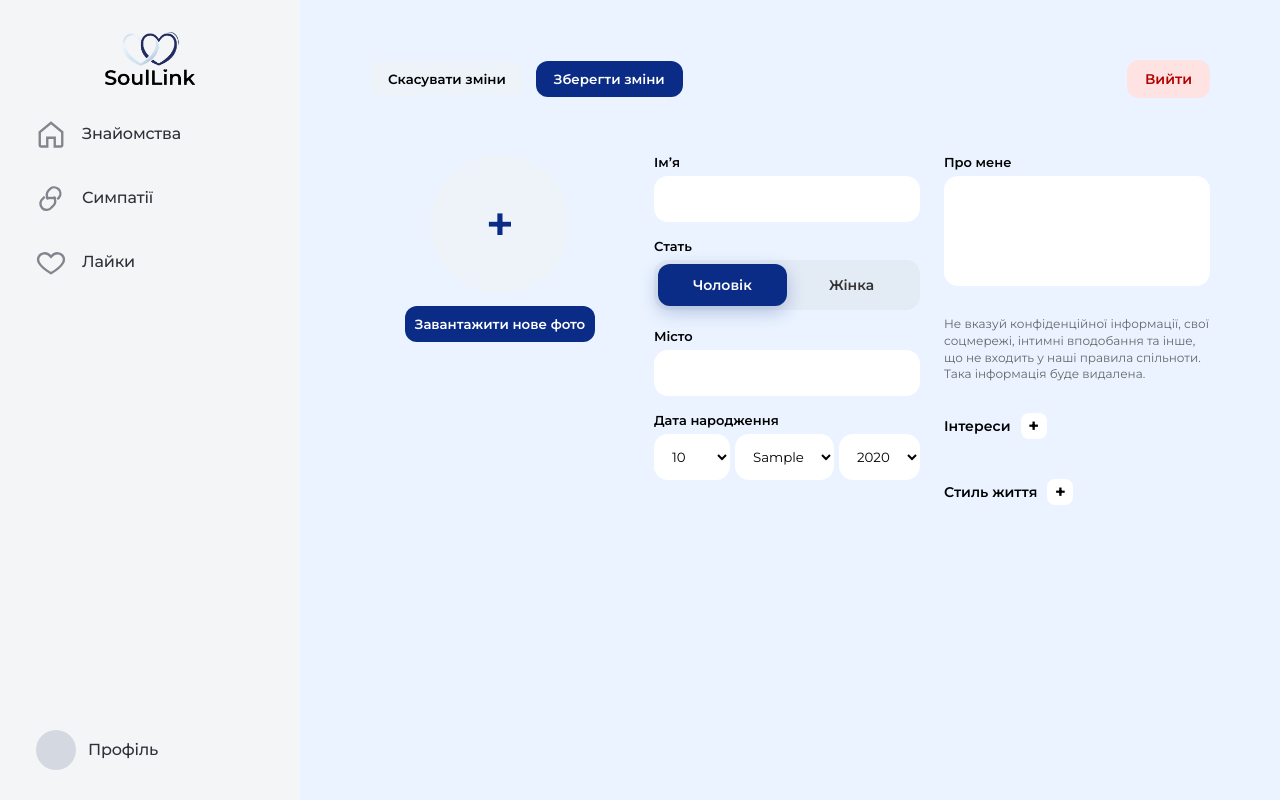
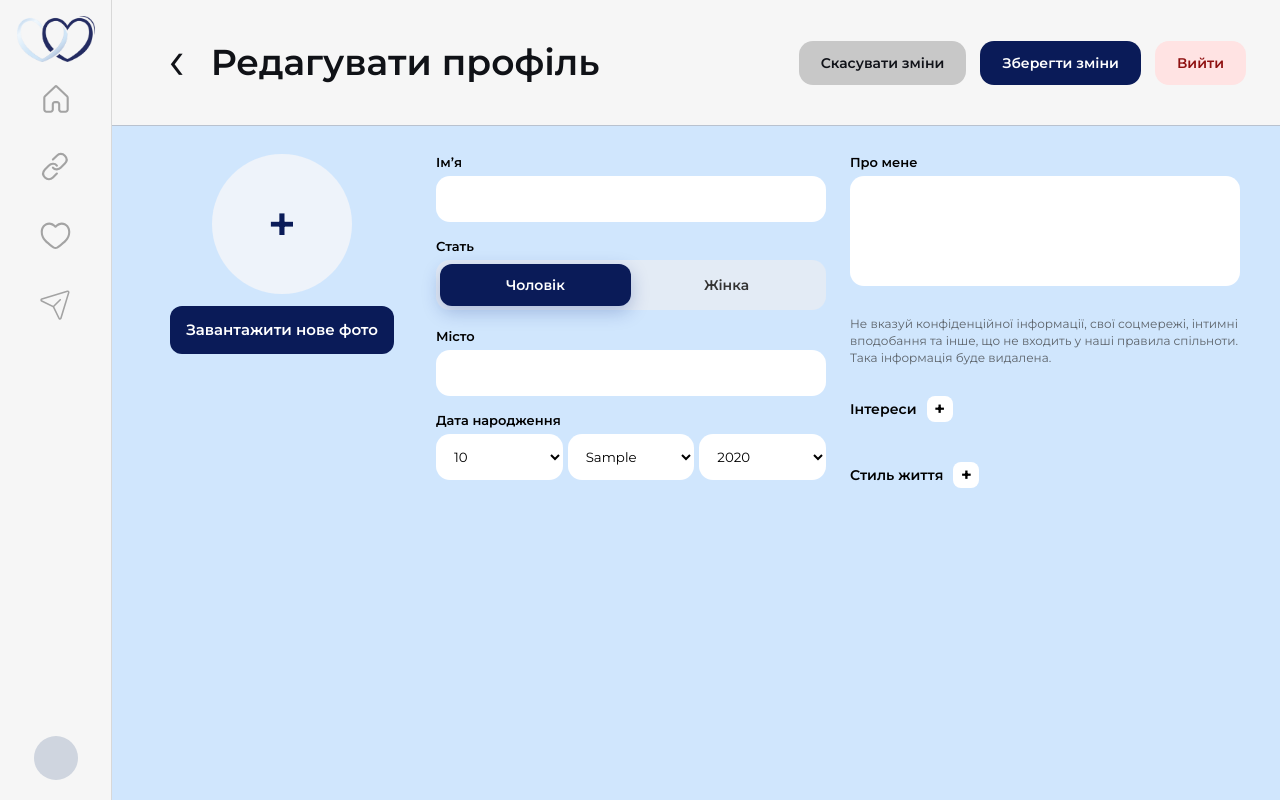
Before and after one commit to tinderproject2026/tinder, a Django app: template templates/profile.html in a window 1280 px wide. Run offline with Django 3.2, Linux system fonts and the light colour scheme; the template is opened without the code that fills it: most values are stand-ins (such as "Sample title", 1, 10 or a date in 2020).

Commit message:
Rework design

```diff
--- a/templates/profile.html
+++ b/templates/profile.html
@@ -12,7 +12,7 @@
 
 body {
   margin: 0;
-  background: #eaf3ff;
+  background: #D0E6FD;
   display: flex;
   min-height: 100vh;
 }
@@ -117,7 +117,7 @@ body {
 }
 
 .save {
-  background: #0b2c86;
+  background: #0A1B58;
   color: #fff;
 }
 
@@ -150,12 +150,14 @@ body {
 
 .photo-block button {
   width: 100%;
-  padding: 10px;
+  padding: 14px 16px;
   border-radius: 12px;
   border: none;
-  background: #0b2c86;
+  background: #0A1B58;
   color: #fff;
   font-weight: 600;
+  font-size: 15px;
+  line-height: 20px;
   cursor: pointer;
   margin-bottom: 8px;
 }
@@ -173,7 +175,7 @@ body {
   align-items: center;
   justify-content: center;
   font-size: 48px;
-  color: #0b2c86;
+  color: #0A1B58;
   font-weight: 600;
   margin-bottom: 12px;
 }
@@ -342,7 +344,7 @@ textarea {
 }
 
 .gender-option.active {
-  background: #0b2c86;
+  background: #0A1B58;
   color: white;
   box-shadow: 0 6px 18px rgba(11,44,134,.25);
 }
@@ -405,7 +407,7 @@ textarea {
 .login-link, .register-link{
   padding:10px;
   border-radius:12px;
-  background:#132c74;
+  background:#0A1B58;
   color:white;
   text-decoration:none;
   text-align:center;
@@ -448,12 +450,11 @@ textarea {
   font-size: 0;
 }
 
-.nav a svg {
+.nav a img {
   width: 30px;
   height: 30px;
-  stroke: #81858d;
-  stroke-width: 1.9;
-  fill: none;
+  object-fit: contain;
+  opacity: .72;
 }
 
 .nav-text {
@@ -469,8 +470,8 @@ textarea {
   font-weight: 600;
 }
 
-.nav a.active svg {
-  stroke: #0f1114;
+.nav a.active img {
+  opacity: 1;
 }
 
 .profile {
@@ -509,6 +510,154 @@ textarea {
   letter-spacing: -0.18px;
 }
 
+/* Sidebar style equal to messages page */
+.mini-sidebar{
+  width:112px;
+  background:#f6f6f6;
+  border-right:1px solid #d8d8d8;
+  display:flex;
+  flex-direction:column;
+  align-items:center;
+  justify-content:space-between;
+  padding:16px 0 20px;
+}
+
+.mini-top{
+  width:100%;
+  display:flex;
+  flex-direction:column;
+  align-items:center;
+}
+
+.mini-logo{
+  width:78px;
+  height:auto;
+}
+
+.mini-nav{
+  width:100%;
+  display:flex;
+  flex-direction:column;
+  align-items:center;
+  justify-content:flex-start;
+  gap:24px;
+  margin-top:16px;
+}
+
+.mini-link{
+  width:44px;
+  height:44px;
+  display:flex;
+  align-items:center;
+  justify-content:center;
+  border-radius:12px;
+}
+
+.mini-link-icon{
+  width:34px;
+  height:34px;
+  object-fit:contain;
+  opacity:.72;
+}
+
+.mini-link.active .mini-link-icon{opacity:1}
+
+.mini-user img,.mini-avatar{
+  width:44px;
+  height:44px;
+  border-radius:50%;
+  object-fit:cover;
+}
+
+.mini-avatar{background:#cfd5df}
+
+/* Top header like reference */
+.main{
+  flex:1;
+  padding:0;
+}
+
+.edit-header{
+  height:126px;
+  background:#f6f6f6;
+  border-bottom:1px solid #b9c2cf;
+  padding:0 34px 0 56px;
+  display:flex;
+  align-items:center;
+  justify-content:space-between;
+}
+
+.edit-header-left{
+  display:flex;
+  align-items:center;
+  gap:26px;
+}
+
+.edit-back{
+  border:none;
+  background:transparent;
+  color:#101217;
+  font-size:56px;
+  line-height:1;
+  font-weight:400;
+  cursor:pointer;
+  padding:0;
+  display:flex;
+  align-items:center;
+  justify-content:center;
+  transform:translateY(-3px);
+}
+
+.edit-title{
+  font-size:36px;
+  line-height:1.05;
+  font-weight:600;
+  color:#101217;
+}
+
+.edit-header-actions{
+  display:flex;
+  align-items:center;
+  gap:14px;
+}
+
+.edit-cancel,
+.edit-save{
+  border:none;
+  border-radius:14px;
+  padding:12px 22px;
+  font-size:14px;
+  line-height:20px;
+  font-weight:600;
+  cursor:pointer;
+}
+
+.edit-cancel{
+  background:#C8C8C8;
+  color:#111319;
+}
+
+.edit-save{
+  background:#0A1B58;
+  color:#fff;
+}
+
+.edit-logout{
+  border:none;
+  border-radius:14px;
+  padding:12px 22px;
+  font-size:14px;
+  line-height:20px;
+  font-weight:600;
+  background:#ffe3e3;
+  color:#8f1111;
+  text-decoration:none;
+}
+
+.profile-card{
+  padding:28px 40px 30px;
+}
+
 
 </style>
 </head>
@@ -516,48 +665,32 @@ textarea {
 <body>
 
 <!-- SIDEBAR -->
-<div class="sidebar">
-  <div>
-  <div class="logo">
-    <img src="/images/logo.png" alt="SoulLink" class="logo-img">
+<aside class="mini-sidebar">
+  <div class="mini-top">
+    <img src="/images/logo-2.png" alt="SoulLink" class="mini-logo">
+    <nav class="mini-nav">
+      <a class="mini-link" href="{% if request.session.user_id %}/dating/{% else %}/login/{% endif %}" aria-label="Знайомства">
+        <img class="mini-link-icon" src="/images/icons/codicon_home.svg" alt="">
+      </a>
+      <a class="mini-link" href="{% if request.session.user_id %}/sympathy{% else %}/login/{% endif %}" aria-label="Симпатії">
+        <img class="mini-link-icon" src="/images/icons/system-uicons_chain.svg" alt="">
+      </a>
+      <a class="mini-link" href="{% if request.session.user_id %}/likes/{% else %}/login/{% endif %}" aria-label="Лайки">
+        <img class="mini-link-icon" src="/images/icons/solar_heart-linear.svg" alt="">
+      </a>
+      <a class="mini-link" href="/messages/" aria-label="Повідомлення">
+        <img class="mini-link-icon" src="/images/icons/ph_paper-plane-tilt-light.svg" alt="">
+      </a>
+    </nav>
   </div>
-
-    <div class="nav">
-
-      <a href="{% if request.session.user_id %}/dating/{% else %}/login/{% endif %}">
-        <svg viewBox="0 0 24 24" aria-hidden="true"><path d="M3 10.5 12 3l9 7.5V21a1 1 0 0 1-1 1h-5v-7h-6v7H4a1 1 0 0 1-1-1z"/></svg>
-        <span class="nav-text">Знайомства</span>
-        🏠 Знайомства
-      </a>
-
-      <a href="{% if request.session.user_id %}/sympathy{% else %}/login/{% endif %}">
-        <svg viewBox="0 0 24 24" aria-hidden="true">
-          <path d="M10 13a5 5 0 0 1 0-7l1.5-1.5a5 5 0 0 1 7 7L17 13"/>
-          <path d="M14 11a5 5 0 0 1 0 7L12.5 19.5a5 5 0 1 1-7-7L7 11"/>
-          <path d="M8 12h8"/>
-        </svg>
-        <span class="nav-text">Симпатії</span>
-        🔗 Симпатії
-      </a>
-
-      <a href="{% if request.session.user_id %}/likes/{% else %}/login/{% endif %}">
-        <svg viewBox="0 0 24 24" aria-hidden="true"><path d="M12 21s-7.2-4.2-9.5-8.2C.7 9.8 2 5.7 6.2 5.1c2.3-.3 4.2.7 5.8 2.8 1.6-2.1 3.5-3.1 5.8-2.8 4.2.6 5.5 4.7 3.7 7.7C19.2 16.8 12 21 12 21z"/></svg>
-        <span class="nav-text">Лайки</span>
-        🤍 Лайки
-      </a>
-
-    </div>
-</div>
-
-<a href="/profile/" class="profile">
-  {% if user and user.photo %}
-    <img src="{{ user.photo.url }}" alt="Profile photo">
-  {% else %}
-    <div class="sidebar-avatar"></div>
-  {% endif %}
-  <span>{{ user.name|default:"Профіль" }}</span>
-</a>
-</div>
+  <a class="mini-user" href="/profile/" aria-label="Профіль">
+    {% if user and user.photo %}
+      <img src="{{ user.photo.url }}" alt="{{ user.name }}">
+    {% else %}
+      <div class="mini-avatar"></div>
+    {% endif %}
+  </a>
+</aside>
 
 <!-- MAIN -->
 <div class="main">
@@ -565,24 +698,19 @@ textarea {
 <form method="POST" enctype="multipart/form-data">
 {% csrf_token %}
 
+<div class="edit-header">
+  <div class="edit-header-left">
+    <button class="edit-back" type="button" onclick="history.back()" aria-label="Назад">‹</button>
+    <h1 class="edit-title">Редагувати профіль</h1>
+  </div>
+  <div class="edit-header-actions">
+    <button type="button" class="edit-cancel" onclick="location.href='/'">Скасувати зміни</button>
+    <button type="submit" class="edit-save">Зберегти зміни</button>
+    <a href="/logout/" class="edit-logout">Вийти</a>
+  </div>
+</div>
+
 <div class="profile-card">
-
-  <!-- HEADER -->
-<div class="actions">
-
-  <div class="left-actions">
-    <button type="button" class="cancel" onclick="location.href='/'">
-      Скасувати зміни
-    </button>
-
-    <button type="submit" class="save">
-      Зберегти зміни
-    </button>
-  </div>
-
-  <a href="/logout/" class="logout-btn">Вийти</a>
-
-</div>
 
   <!-- GRID -->
   <div class="profile-grid">
```
Also changed, not shown: templates/dating.html (+90 -116 lines), templates/home.html (+8 -13 lines), templates/likes.html (+40 -42 lines), templates/messages.html (+31 -28 lines), templates/sympathy.html (+36 -39 lines), db.sqlite3, images/icons/codicon_home.svg (added), images/icons/grommet-icons_status-good (1).svg (added), images/icons/grommet-icons_status-good.svg (added), images/icons/iconamoon_microphone-thin.svg (added), images/icons/iconoir_emoji.svg (added), images/icons/mage_filter.svg (added), images/icons/mdi-light_information.svg (added), images/icons/mdi_ticks.svg (added), 4 more files.
